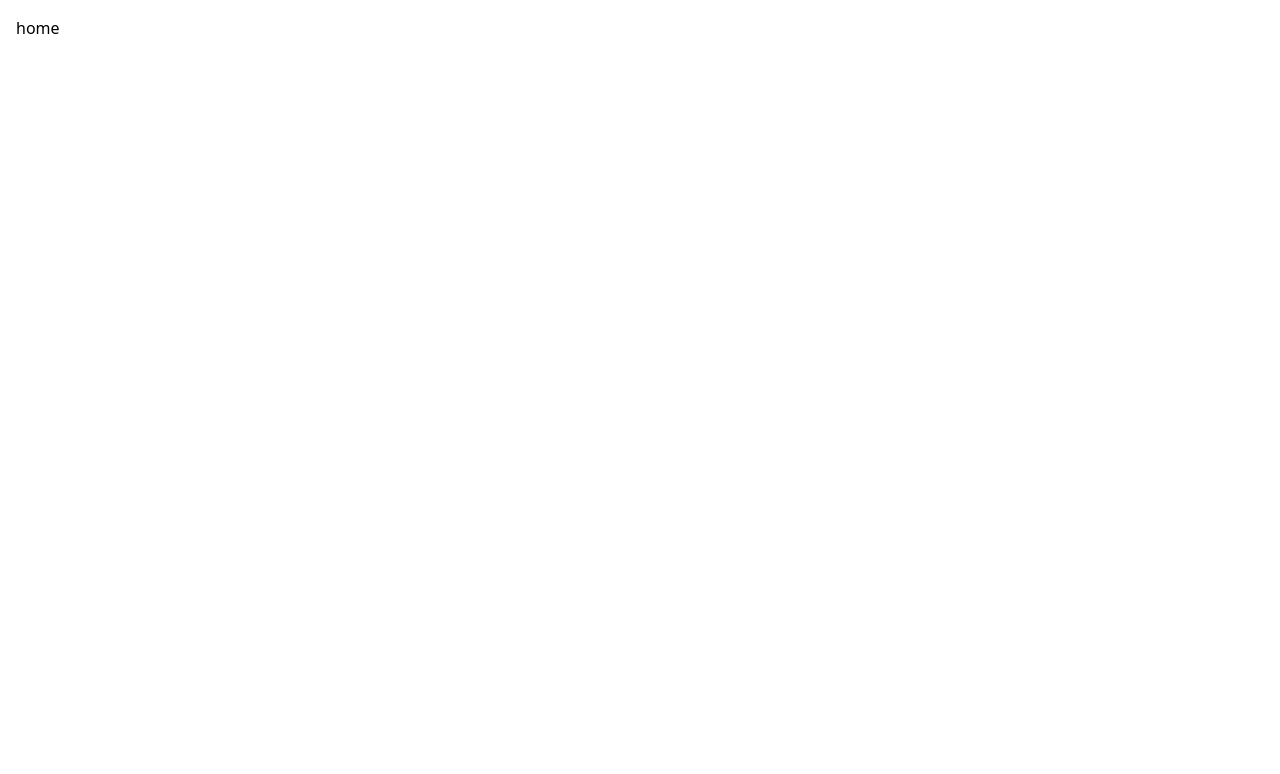
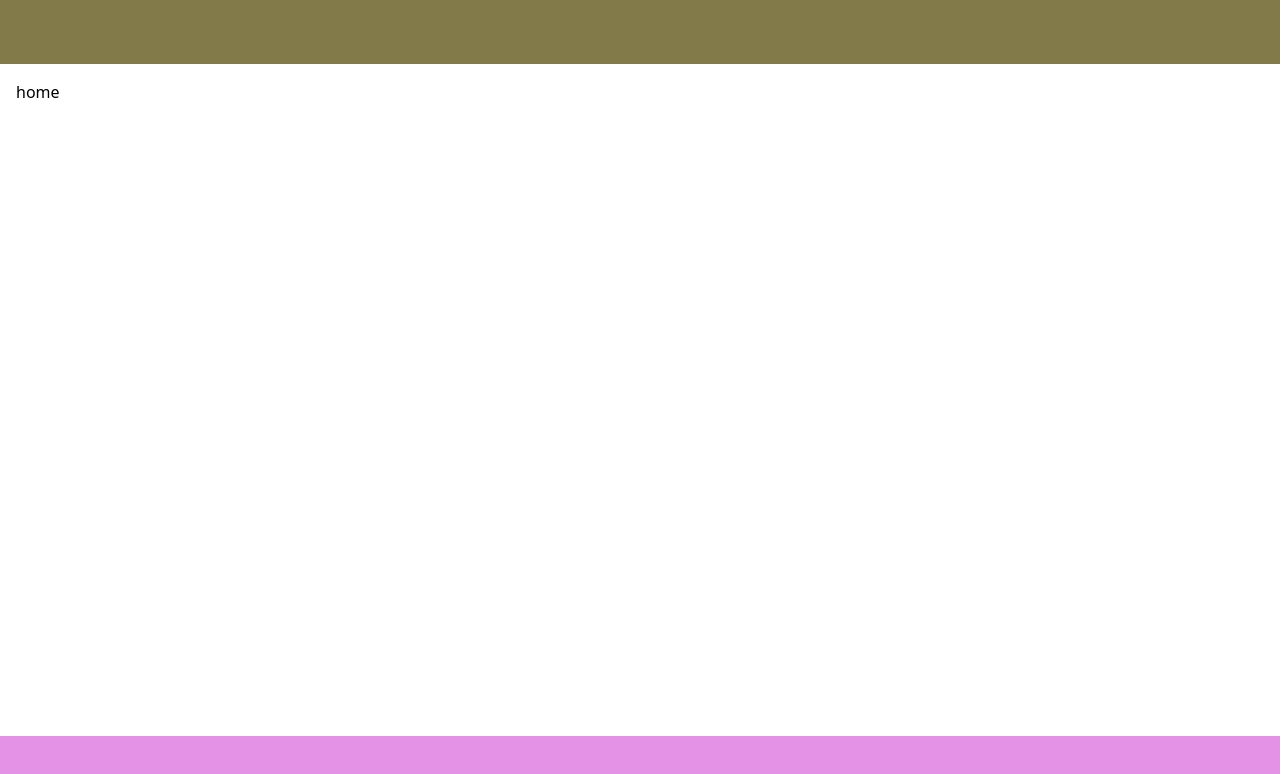
Before and after one commit to zendagin/portfolio, a Nuxt app: page / in a window 1280 px wide. Shown: the top 774 px of the page. Built offline with nearby package versions, Linux system fonts and the light colour scheme.

Commit message:
feat: basic layout

```diff
--- /dev/null
+++ b/assets/css/main.css
@@ -0,0 +1,8 @@
+:root {
+    --main-color: rgb(178, 223, 178);
+    --color-1: rgb(131, 122, 74);
+    --color-2: rgb(227, 146, 230);
+
+    --navbar-height: 64px;
+    --footer-height: 64px;
+}
--- /dev/null
+++ b/components/Footer.vue
@@ -0,0 +1,16 @@
+<template>
+    <div class="footer">
+
+    </div>
+</template>
+
+<script setup lang="ts">
+
+</script>
+
+<style scoped>
+.footer {
+    background-color: var(--color-2);
+    min-height: var(--footer-height);
+}
+</style>
--- /dev/null
+++ b/components/NavBar.vue
@@ -0,0 +1,16 @@
+<template>
+    <div class="nav-bar container">
+
+    </div>
+</template>
+
+<script setup lang="ts">
+
+</script>
+
+<style scoped>
+.nav-bar {
+    background-color: var(--color-1);
+    min-height: var(--navbar-height);
+}
+</style>
--- a/layouts/default.vue
+++ b/layouts/default.vue
@@ -1,3 +1,15 @@
 <template>
-    <slot/>
+    <div class="flex flex-col view">
+        <NavBar></NavBar>
+        <div class="flex-1">
+            <slot />
+        </div>
+        <Footer></Footer>
+    </div>
 </template>
+
+<style scoped>
+.view {
+    min-height: 100vh;
+}
+</style>
--- a/nuxt.config.ts
+++ b/nuxt.config.ts
@@ -13,4 +13,5 @@ export default defineNuxtConfig({
     },
     modules: ["@nuxtjs/tailwindcss"],
     buildModules: ["@pinia/nuxt"],
+    css: ["@/assets/css/main.css"]
 });
```
